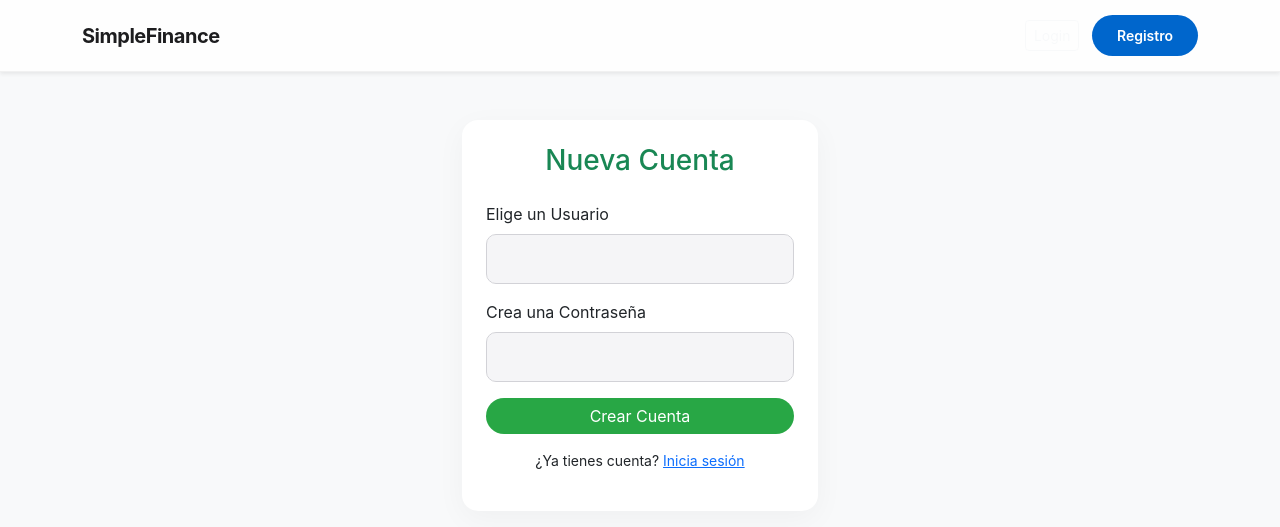
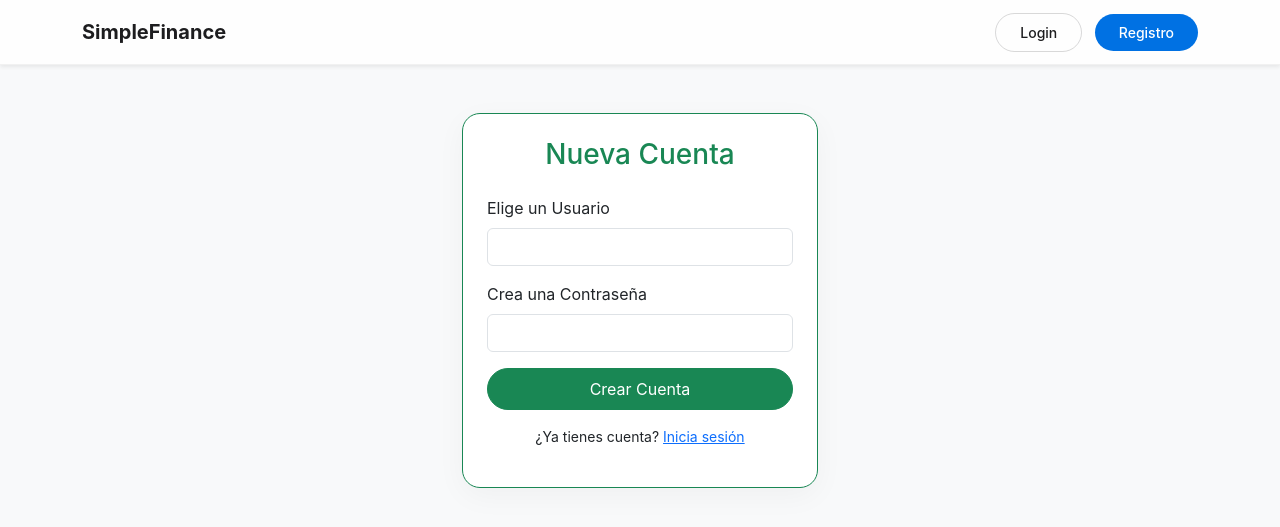
Before and after one commit to Emmanuel071104/proyecto-gastos, a Flask app: page /register in a window 1280 px wide. Shown: the top 527 px of the page. Run offline with Flask 3, Linux system fonts and the light colour scheme.

Commit message:
UI: Cambio para el erro del boton del mismo color

```diff
--- a/static/css/style.css
+++ b/static/css/style.css
@@ -1,113 +1,90 @@
-/* --- Paleta de Colores y Variables --- */
+/* --- Paleta de Colores Moderna --- */
 :root {
-    --primary-bg: #fbfbfd;      /* Fondo gris muy claro estilo Apple */
-    --card-bg: #ffffff;         /* Blanco puro para tarjetas */
-    --text-main: #1d1d1f;       /* Negro suave para legibilidad */
-    --text-muted: #86868b;     /* Gris para descripciones */
-    --accent-blue: #0066cc;    /* Azul brillante profesional */
-    --accent-success: #28a745;  /* Verde para botones de guardado */
+    --primary-bg: #fbfbfd;
+    --card-bg: #ffffff;
+    --text-main: #1d1d1f;
+    --text-muted: #86868b;
+    --apple-blue: #0071e3;    /* Azul oficial de Apple */
+    --apple-gray: #f5f5f7;
     --shadow: 0 8px 30px rgba(0, 0, 0, 0.04);
-    --radius: 16px;
 }
 
-/* --- Estilos Generales --- */
 body {
     font-family: -apple-system, BlinkMacSystemFont, "Segoe UI", Roboto, sans-serif;
     background-color: var(--primary-bg) !important;
     color: var(--text-main) !important;
-    line-height: 1.5;
 }
 
-/* --- Navbar Moderna --- */
+/* --- NAVBAR: EL FIX DEL BOTÓN INVISIBLE --- */
 .navbar {
     background-color: rgba(255, 255, 255, 0.8) !important;
-    backdrop-filter: blur(15px); /* Efecto cristal esmerilado */
+    backdrop-filter: blur(20px);
     border-bottom: 1px solid rgba(0,0,0,0.05);
-    margin-bottom: 2rem;
-    padding: 15px 0;
+    padding: 12px 0;
 }
 
 .navbar-brand {
-    font-weight: 700;
-    letter-spacing: -0.5px;
+    font-weight: 600;
     color: var(--text-main) !important;
 }
 
-/* --- Hero Section (Landing Page) --- */
+/* Forzamos que el botón de Login (btn-outline-light) sea visible */
+.navbar .btn-outline-light {
+    color: var(--text-main) !important;
+    border-color: rgba(0,0,0,0.15) !important;
+    background: transparent;
+    font-weight: 500;
+}
+
+.navbar .btn-outline-light:hover {
+    background-color: var(--apple-gray) !important;
+    border-color: rgba(0,0,0,0.3) !important;
+    color: #000 !important;
+}
+
+/* Botón de Registro (btn-primary) */
+.navbar .btn-primary {
+    background-color: var(--apple-blue) !important;
+    border: none !important;
+    font-weight: 500;
+}
+
+/* --- HERO SECTION --- */
 .hero-section {
-    background: transparent !important; /* Quitamos el azul sólido para ver el texto */
+    background: transparent !important;
     color: var(--text-main) !important;
-    padding: 100px 0;
-    text-align: center;
+    padding: 120px 0;
 }
 
 .hero-section h1 {
-    font-size: 3.5rem;
-    font-weight: 800;
+    font-size: 3.8rem;
+    font-weight: 700;
     letter-spacing: -1.5px;
-    margin-bottom: 20px;
 }
 
 .hero-section p {
-    font-size: 1.4rem;
+    font-size: 1.5rem;
     color: var(--text-muted);
-    max-width: 600px;
-    margin: 0 auto 40px;
 }
 
-/* --- Tarjetas y Contenedores --- */
+/* --- CARDS Y TABLAS --- */
 .card, .table-container {
     background: var(--card-bg) !important;
-    border: none !important;
-    border-radius: var(--radius) !important;
+    border-radius: 18px !important;
     box-shadow: var(--shadow) !important;
-    padding: 30px;
-    transition: transform 0.2s ease;
+    padding: 32px;
 }
 
-/* --- Botones Estilizados --- */
-.btn-primary {
-    background-color: var(--accent-blue) !important;
-    border: none !important;
-    border-radius: 25px !important;
-    padding: 10px 25px !important;
-    font-weight: 600;
-}
-
-.btn-success {
-    background-color: var(--accent-success) !important;
-    border-radius: 25px !important;
-    border: none !important;
-}
-
-.btn:hover {
-    transform: translateY(-2px);
-    box-shadow: 0 5px 15px rgba(0,0,0,0.1);
-}
-
-/* --- Tablas Limpias --- */
-.table {
-    margin-top: 10px;
+.btn {
+    border-radius: 22px !important; /* Bordes redondeados modernos */
+    padding: 8px 24px !important;
+    transition: all 0.2s ease;
 }
 
 .table thead th {
-    background-color: transparent !important;
-    border-bottom: 1px solid #eee !important;
     color: var(--text-muted);
-    font-size: 0.85rem;
+    font-weight: 600;
     text-transform: uppercase;
-    font-weight: 600;
+    font-size: 0.75rem;
+    border-bottom: 1px solid #eee;
 }
-
-/* --- Inputs Modernos --- */
-.form-control {
-    border-radius: 10px !important;
-    border: 1px solid #d2d2d7 !important;
-    padding: 12px !important;
-    background-color: #f5f5f7 !important;
-}
-
-.form-control:focus {
-    box-shadow: 0 0 0 4px rgba(0, 102, 204, 0.1) !important;
-    border-color: var(--accent-blue) !important;
-}
```
